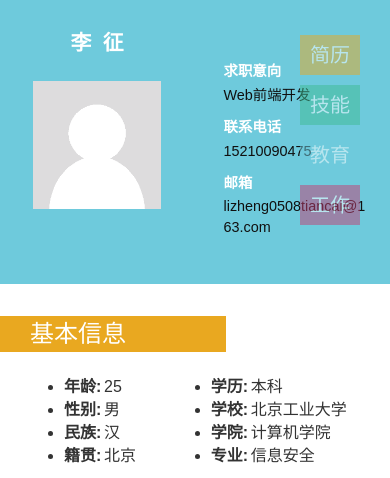
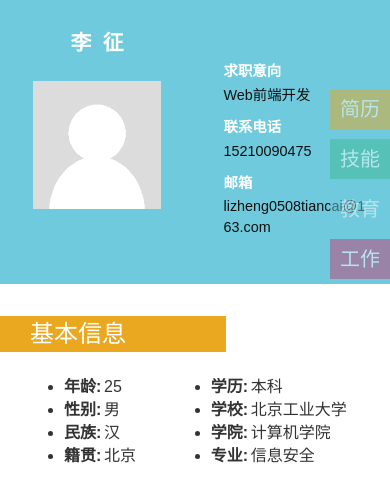
Before and after one commit to lizheng1991/lizheng1991.github.io, a PHP site: page / in a window 390 px wide. Shown: the top 478 px of the page. Run offline with PHP 8.4, Linux system fonts and the light colour scheme; some libraries are stand-ins or nearby versions.

Commit message:
Update style.css

```diff
--- a/stylesheets/style.css
+++ b/stylesheets/style.css
@@ -21,7 +21,7 @@ body {
 .bar{
   position: fixed;
   right:30px;
-  top:30px;
+  top:10%;
 }
 .bar li{
   list-style: none;
@@ -36,7 +36,6 @@ body {
   margin: 5px 0;
   opacity:0.5;
   color:#fff;
-
 }
 @media (min-width: 769px) {
   .sidebar {
@@ -297,6 +296,9 @@ a:hover {
 }
 }
 @media (max-width: 640px){
+.bar{
+  right:0;
+}
 .sidebar {
   width: 100%;
 }
@@ -385,7 +387,7 @@ address {
 @media (max-width: 384px){
 .bar{
   right:0;
-  bottom:30px;
+  top:70%;
 }
 .bar a{
   font-size: 10px;
```
